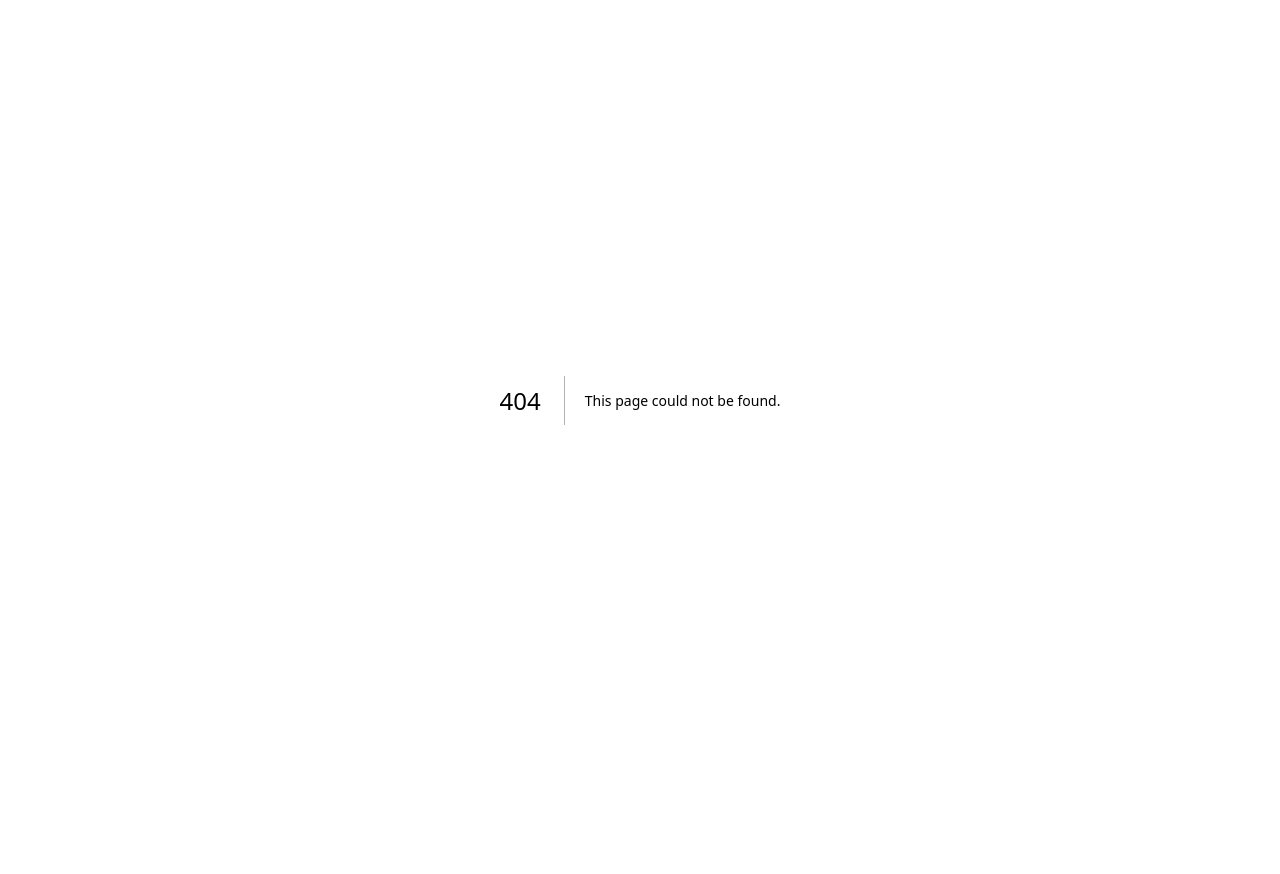
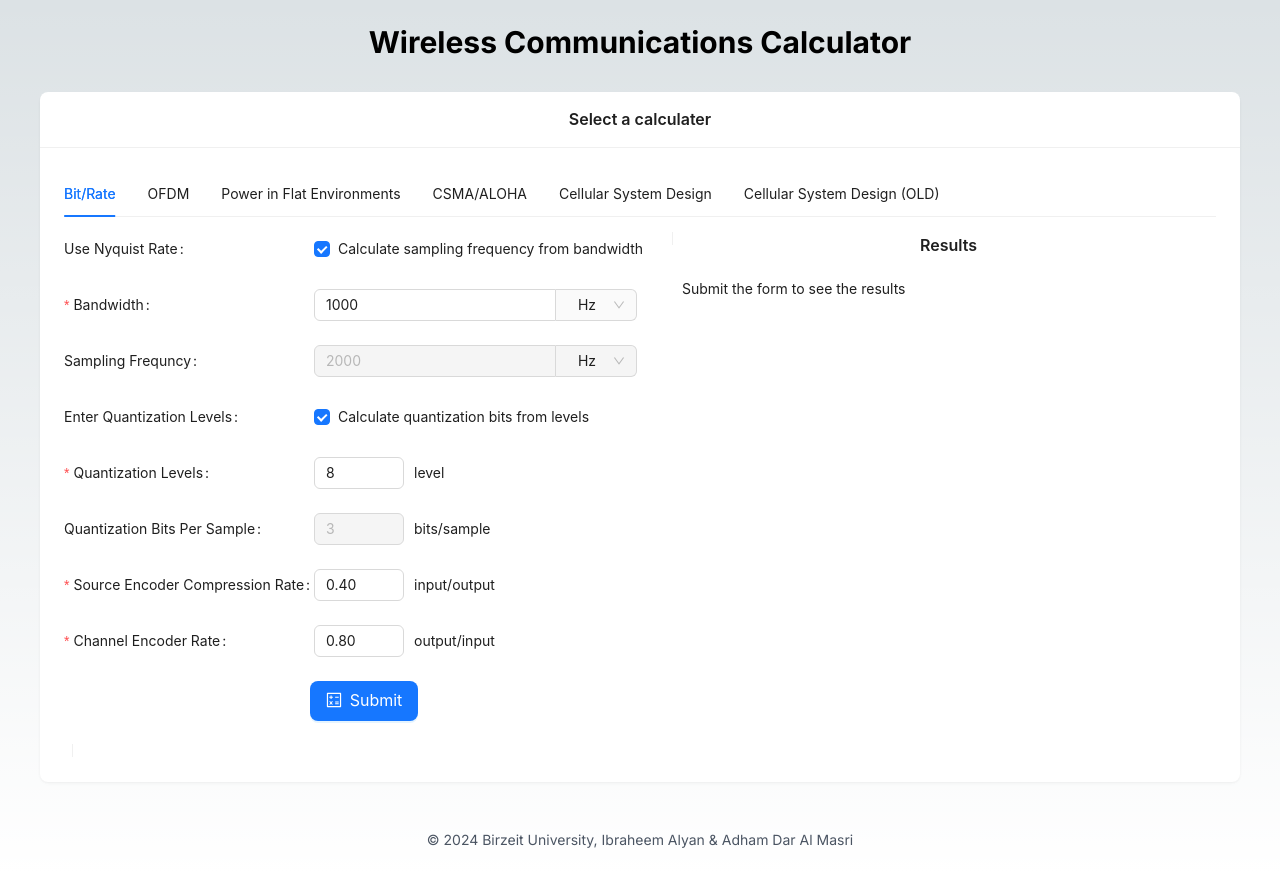
Before and after one commit to ibraheemalayan/WirelessCommunicationsDesignOnlineCalculator, a Next.js app: page /calculator/wireless_systems/ in a window 1280 px wide. Before the commit this address had no page. Before the commit the page ends 800 px from the top, so only its background shows below. Built offline with nearby package versions, Linux system fonts and the light colour scheme.

Commit message:
build: 🔧  serve site with a prefix

```diff
--- a/next.config.mjs
+++ b/next.config.mjs
@@ -2,6 +2,8 @@
 const nextConfig = {
   output: "export",
   distDir: "out",
+  basePath: "/calculator/wireless_systems",
+  assetPrefix: "/calculator/wireless_systems/statics/",
 };
 
 export default nextConfig;
--- a/src/app/page.tsx
+++ b/src/app/page.tsx
@@ -42,11 +42,11 @@ const items: TabsProps['items'] = [
     label: 'Cellular System Design',
     children: <CellularTab2 />,
   },
-  // {
-  //   key: '6',
-  //   label: 'Cellular System Design (OLD)',
-  //   children: <CellularTab />,
-  // }
+  {
+    key: '6',
+    label: 'Cellular System Design (OLD)',
+    children: <CellularTab />,
+  }
 ];
 
 export default function Home() {
```
Also changed, not shown: 3 other files (tests, documents, lock files or other folders).
